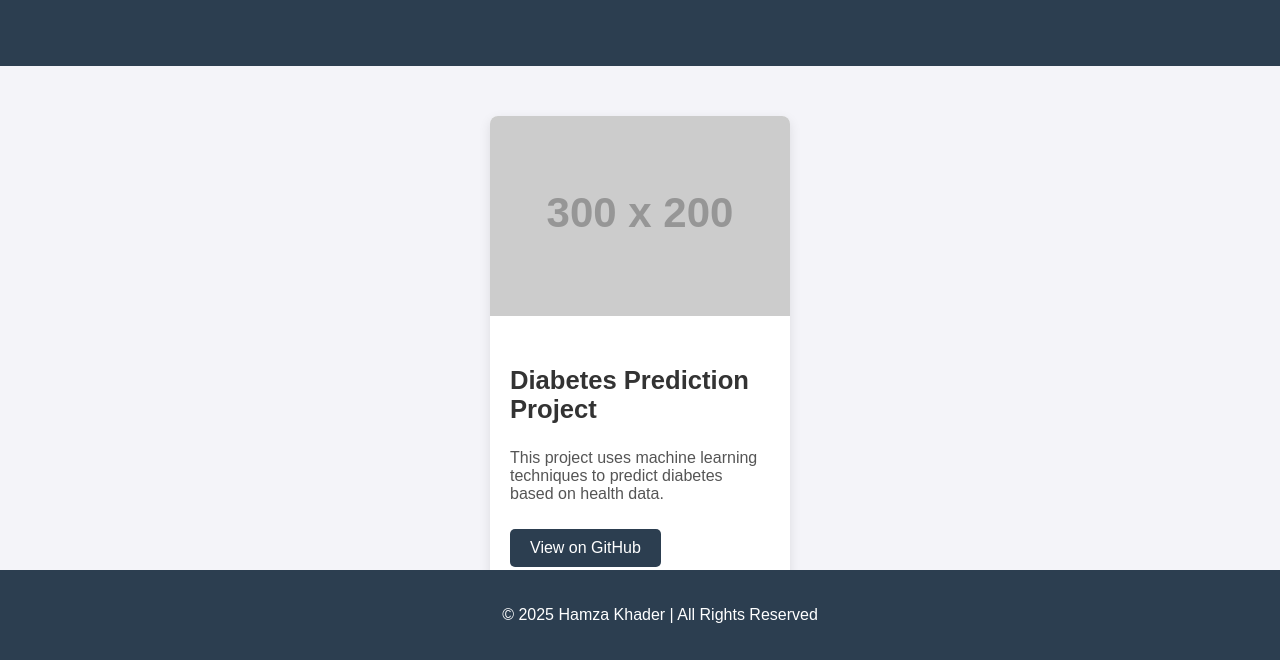
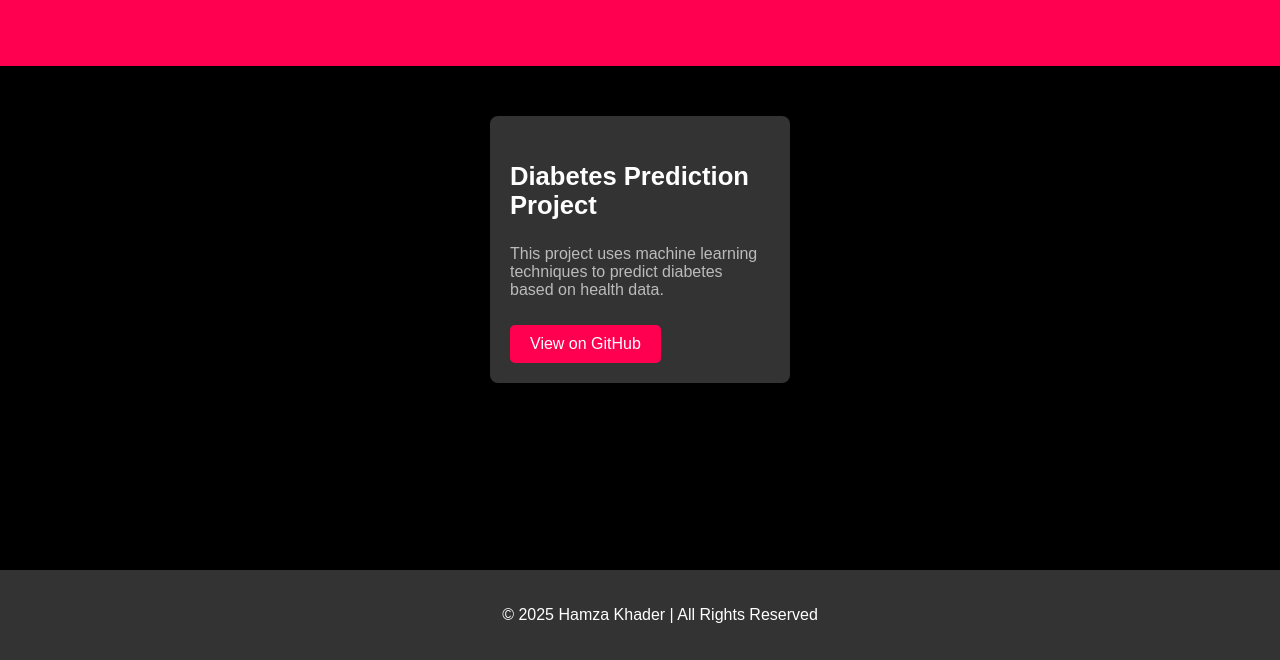
Before and after one commit to EngHamzaKhader/Portfolio, a plain HTML site: page index.html in a window 1280 px wide. Shown: the part 140-800 px from the top of the page. Drawn offline with Linux system fonts and the light colour scheme; placeholder pictures from the web are drawn by us.

Commit message:
Update index.html

```diff
--- a/index.html
+++ b/index.html
@@ -10,13 +10,13 @@
             font-family: 'Arial', sans-serif;
             margin: 0;
             padding: 0;
-            background-color: #f4f4f9;
-            color: #333;
+            background-color: black;
+            color: white;
         }
 
         /* Header Styles */
         header {
-            background-color: #2C3E50;
+            background-color: #ff0051;
             color: white;
             padding: 50px 0;
             text-align: center;
@@ -42,7 +42,7 @@
         }
 
         .project-card {
-            background-color: #fff;
+            background-color: #333;
             width: 300px;
             border-radius: 8px;
             box-shadow: 0 4px 12px rgba(0, 0, 0, 0.1);
@@ -54,12 +54,6 @@
             transform: translateY(-10px);
         }
 
-        .project-card img {
-            width: 100%;
-            height: 200px;
-            object-fit: cover;
-        }
-
         .project-card .content {
             padding: 20px;
             text-align: left;
@@ -67,18 +61,18 @@
 
         .project-card .content h3 {
             font-size: 1.6em;
-            color: #333;
+            color: white;
         }
 
         .project-card .content p {
-            color: #555;
+            color: #bbb;
             font-size: 1em;
         }
 
         .project-card .content a {
             display: inline-block;
             margin-top: 10px;
-            background-color: #2C3E50;
+            background-color: #ff0051;
             color: white;
             text-decoration: none;
             padding: 10px 20px;
@@ -87,12 +81,12 @@
         }
 
         .project-card .content a:hover {
-            background-color: #2980B9;
+            background-color: #e6004c;
         }
 
         /* Footer Styles */
         footer {
-            background-color: #2C3E50;
+            background-color: #333;
             color: white;
             padding: 20px;
             text-align: center;
@@ -119,14 +113,13 @@
     <!-- Header Section -->
     <header>
         <h1>Hamza Khader</h1>
-        <p>Data Scientist | Machine Learning Enthusiast | Problem Solver</p>
+        <p>Data Scientist | Data Analyst | AI Engineer | Machine Learning Enthusiast | Problem Solver</p>
     </header>
 
     <!-- Projects Section -->
     <section class="projects">
         <!-- Example Project -->
         <div class="project-card">
-            <img src="https://via.placeholder.com/300x200" alt="Project Image">
             <div class="content">
                 <h3>Diabetes Prediction Project</h3>
                 <p>This project uses machine learning techniques to predict diabetes based on health data.</p>
```
